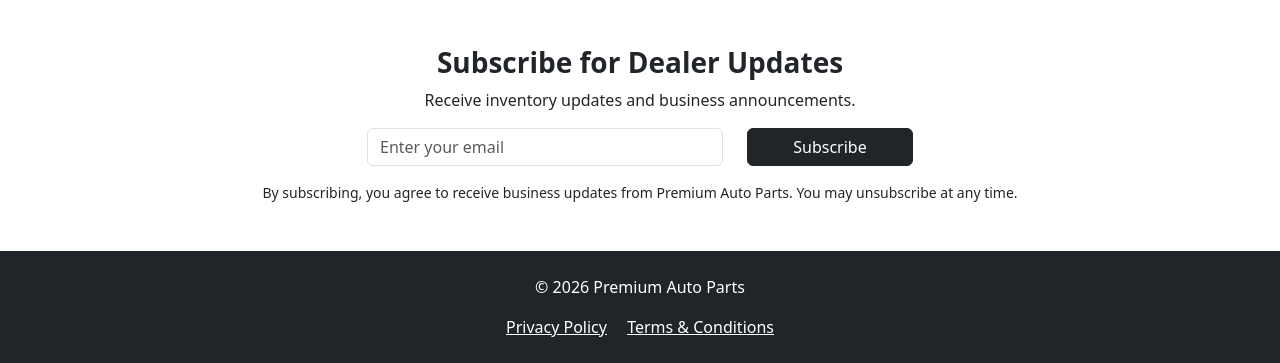
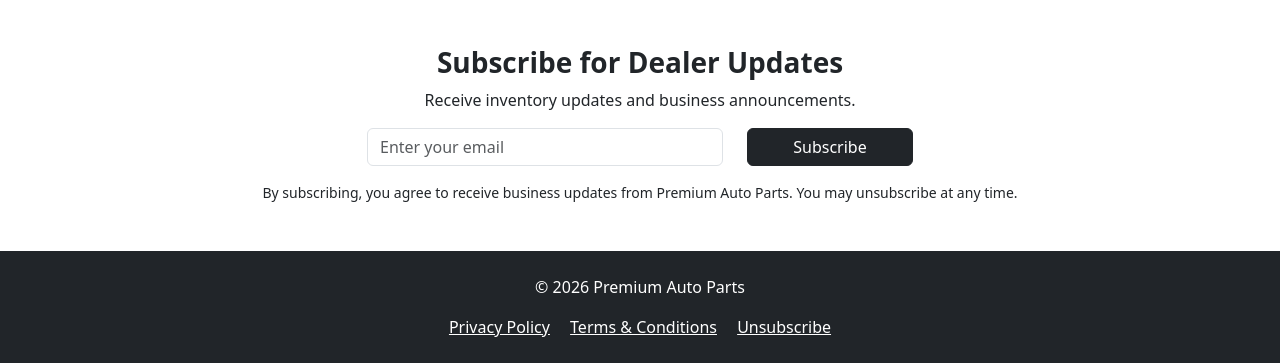
Before and after one commit to callbridge2025-eng/premiumautoparts, a website: page index.html in a window 1280 px wide. Shown: the part 698-1061 px from the top of the page. Drawn offline with nearby package versions, Linux system fonts and the light colour scheme.

Commit message:
Update index.html

```diff
--- a/index.html
+++ b/index.html
@@ -53,6 +53,7 @@
   <p>© 2026 Premium Auto Parts</p>
   <a href="privacy.html" class="text-white me-3">Privacy Policy</a>
   <a href="terms.html" class="text-white">Terms & Conditions</a>
+  <a href="unsubscribe.html" class="text-white ms-3">Unsubscribe</a>
 </footer>
 
 <script src="js/subscribe.js"></script>
```
